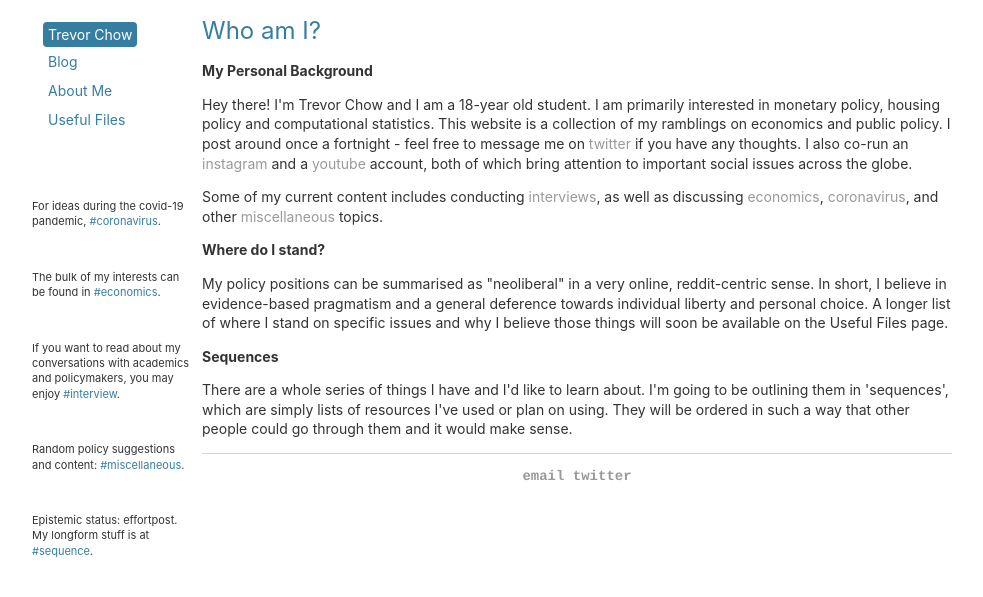
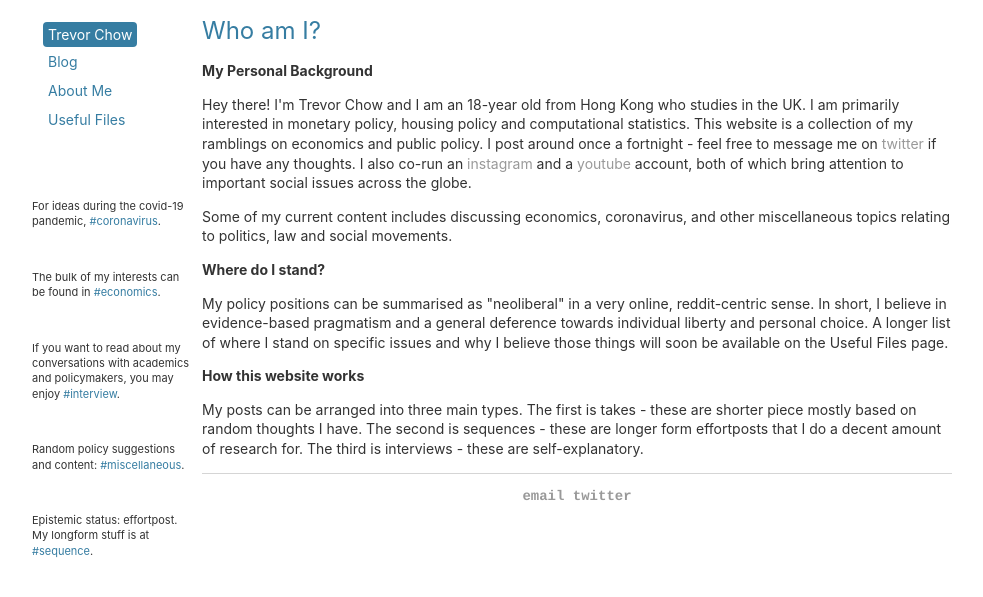
Before and after one commit to tmychow/tmychow.github.io, a Jekyll site: the page built from about/index.html, in a window 1280 px wide. Shown: the top 597 px of the page, without its empty margins (28-1011 px from the left). Built offline with Jekyll 4.4.1, drawn with Linux system fonts in a browser that asks for light colours.

Commit message:
Update index.html

```diff
--- a/about/index.html
+++ b/about/index.html
@@ -5,10 +5,10 @@ title: Trevor's Mostly Economic Musings
 <div class="blurb">
 	<h1>Who am I?</h1>
 	<p><strong>My Personal Background</strong></p>
-	<p>Hey there! I'm Trevor Chow and I am a 18-year old student. I am primarily interested in monetary policy, housing policy and computational statistics. This website is a collection of my ramblings on economics and public policy. I post around once a fortnight - feel free to message me on <a href="https://twitter.com/tmychow">twitter</a> if you have any thoughts. I also co-run an <a href="https://instagram.com/foreverfeminism/">instagram</a> and a <a href="https://youtube.com/channel/UCGsJjOYlJIy0K5Cg3D3f3bA">youtube</a> account, both of which bring attention to important social issues across the globe.</p>
-	<p>Some of my current content includes conducting <a href="/tag/interview">interviews</a>, as well as discussing <a href="/tag/economics">economics</a>, <a href="/tag/coronavirus">coronavirus</a>, and other <a href="/tag/miscellaneous">miscellaneous</a> topics.</p>
+	<p>Hey there! I'm Trevor Chow and I am an 18-year old from Hong Kong who studies in the UK. I am primarily interested in monetary policy, housing policy and computational statistics. This website is a collection of my ramblings on economics and public policy. I post around once a fortnight - feel free to message me on <a href="https://twitter.com/tmychow">twitter</a> if you have any thoughts. I also co-run an <a href="https://instagram.com/foreverfeminism/">instagram</a> and a <a href="https://youtube.com/channel/UCGsJjOYlJIy0K5Cg3D3f3bA">youtube</a> account, both of which bring attention to important social issues across the globe.</p>
+	<p>Some of my current content includes discussing economics, coronavirus, and other miscellaneous topics relating to politics, law and social movements.</p>
 	<p><strong>Where do I stand?</strong></p>
 	<p>My policy positions can be summarised as "neoliberal" in a very online, reddit-centric sense. In short, I believe in evidence-based pragmatism and a general deference towards individual liberty and personal choice. A longer list of where I stand on specific issues and why I believe those things will soon be available on the Useful Files page.</p>
-	<p><strong>Sequences</p></strong>
-	<p>There are a whole series of things I have and I'd like to learn about. I'm going to be outlining them in 'sequences', which are simply lists of resources I've used or plan on using. They will be ordered in such a way that other people could go through them and it would make sense. </p>
+	<p><strong>How this website works</p></strong>
+	<p>My posts can be arranged into three main types. The first is takes - these are shorter piece mostly based on random thoughts I have. The second is sequences - these are longer form effortposts that I do a decent amount of research for. The third is interviews - these are self-explanatory.</p>
 </div><!-- /.blurb -->
```
